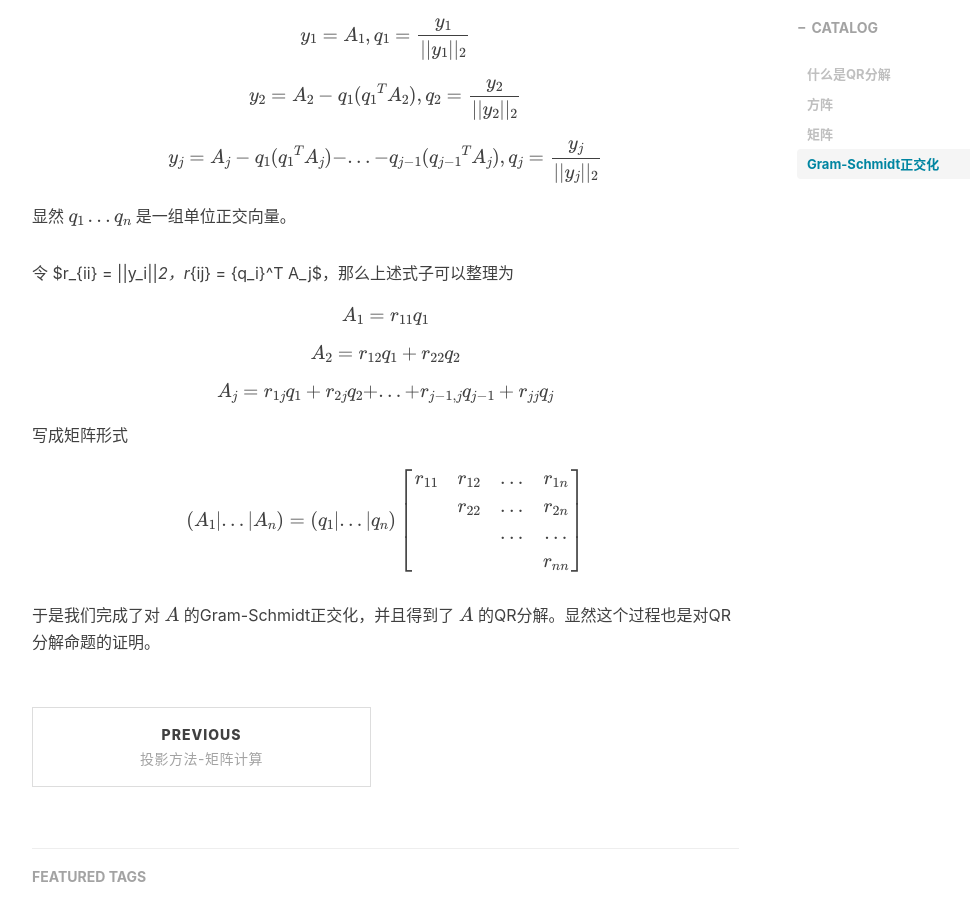
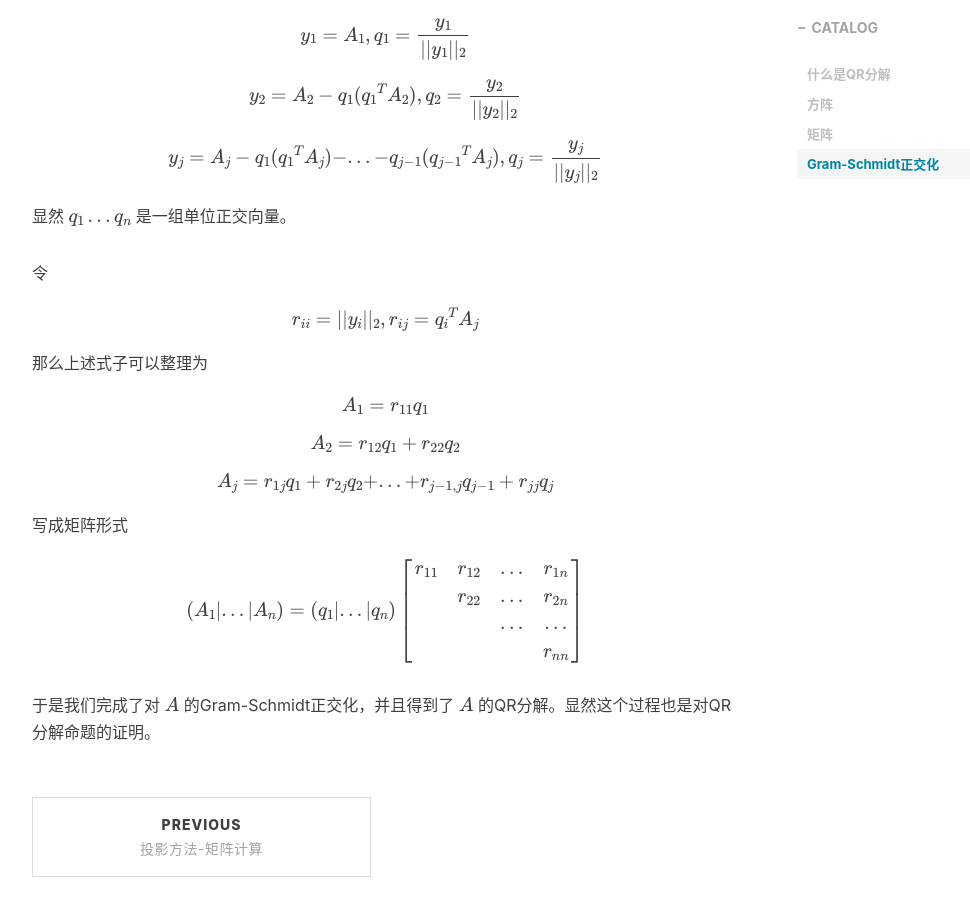
Before and after one commit to qiubinglin/qiubinglin.github.io, a Jekyll site: the page built from _posts/2022-11-30-QR Decomposition.md, in a window 1280 px wide and 900 px high, scrolled down 1369 px. Shown: the whole window, without its empty margins (233-1203 px from the left). Built offline with Jekyll 4.4.1, drawn with Linux system fonts in a browser that asks for light colours; nearby versions of some CDN libraries; formulas are drawn with MathJax 3; comment, search, counter and statistics services are not loaded.

```diff
--- a/_posts/2022-11-30-QR Decomposition.md
+++ b/_posts/2022-11-30-QR Decomposition.md
@@ -51,7 +51,11 @@ $$
 $$
 显然 $q_1 ... q_n$ 是一组单位正交向量。
 
-令 $r_{ii} = ||y_i||_2$，$r_{ij} = {q_i}^T A_j$，那么上述式子可以整理为
+令
+$$
+r_{ii} = ||y_i||_2, r_{ij} = {q_i}^T A_j
+$$
+那么上述式子可以整理为
 $$
     A_1 = r_{11}q_1
 $$
```
